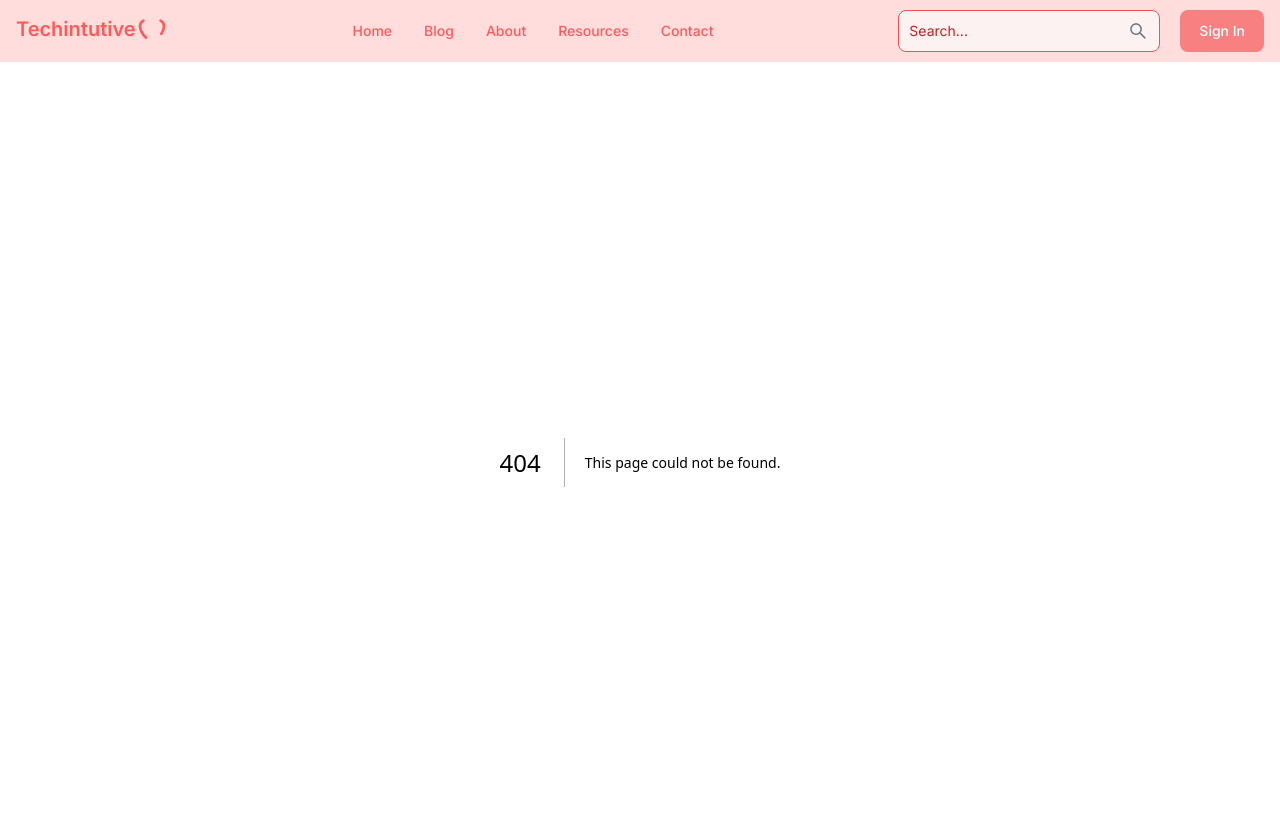
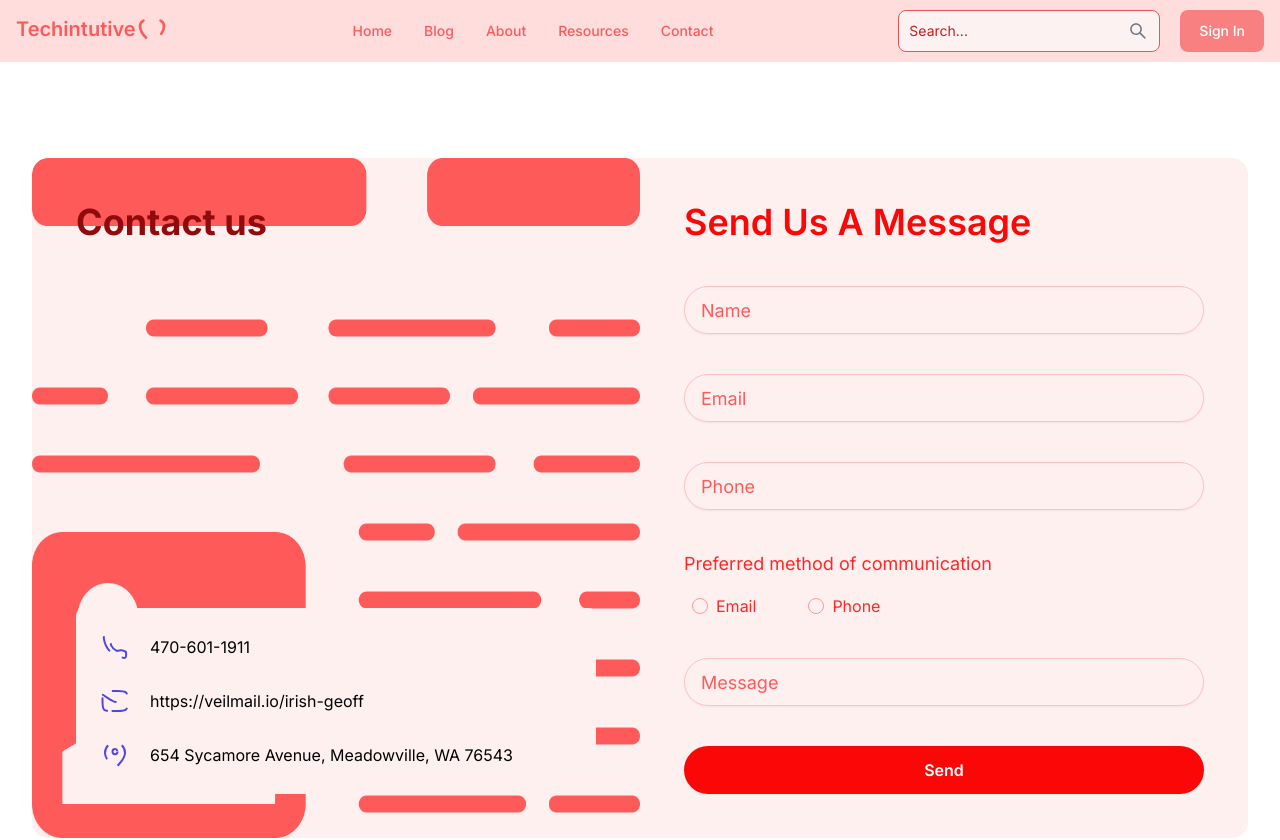
Before and after one commit to prasenjitpriyan/techIntuitive, a Next.js app: page /contact in a window 1280 px wide. Before the commit this address had no page. Shown: the top 840 px of the page. Built offline with nearby package versions, Linux system fonts and the light colour scheme.

Commit message:
Contact page added

```diff
--- /dev/null
+++ b/src/app/contact/page.jsx
@@ -0,0 +1,174 @@
+import Image from "next/image";
+import React from "react";
+import blog from "@/assets/images/blog.png";
+import Link from "next/link";
+
+const ContactPage = () => {
+  return (
+    <React.Fragment>
+      <form action="https://fabform.io/f/xxxxx" method="post">
+        <section className="py-24">
+          <div className="mx-auto max-w-7xl px-4 sm:px-6 lg:px-8">
+            <div className="grid lg:grid-cols-2 grid-cols-1">
+              <div className="lg:mb-0 mb-10">
+                <div className="group w-full h-full">
+                  <div className="relative h-full">
+                    <Image
+                      src={blog}
+                      height={2000}
+                      width={2000}
+                      alt="ContactUs tailwind section"
+                      className="w-full h-full lg:rounded-l-2xl  bg-blend-multiply bg-myColors-700"
+                    />
+                    <h1 className="font-manrope text-myColors-900 text-4xl font-bold leading-10 absolute top-11 left-11">
+                      Contact us
+                    </h1>
+                    <div className="absolute bottom-0 w-full lg:p-11 p-5">
+                      <div className="bg-myColors-50 rounded-lg p-6 block">
+                        <Link
+                          href="javascript:;"
+                          className="flex items-center mb-6"
+                        >
+                          <svg
+                            width="30"
+                            height="30"
+                            viewBox="0 0 30 30"
+                            fill="none"
+                            xmlns="http://www.w3.org/2000/svg"
+                          >
+                            <path
+                              d="M22.3092 18.3098C22.0157 18.198 21.8689 18.1421 21.7145 18.1287C21.56 18.1154 21.4058 18.1453 21.0975 18.205L17.8126 18.8416C17.4392 18.9139 17.2525 18.9501 17.0616 18.9206C16.8707 18.891 16.7141 18.8058 16.4008 18.6353C13.8644 17.2551 12.1853 15.6617 11.1192 13.3695C10.9964 13.1055 10.935 12.9735 10.9133 12.8017C10.8917 12.6298 10.9218 12.4684 10.982 12.1456L11.6196 8.72559C11.6759 8.42342 11.7041 8.27233 11.6908 8.12115C11.6775 7.96998 11.6234 7.82612 11.5153 7.5384L10.6314 5.18758C10.37 4.49217 10.2392 4.14447 9.95437 3.94723C9.6695 3.75 9.29804 3.75 8.5551 3.75H5.85778C4.58478 3.75 3.58264 4.8018 3.77336 6.06012C4.24735 9.20085 5.64674 14.8966 9.73544 18.9853C14.0295 23.2794 20.2151 25.1426 23.6187 25.884C24.9335 26.1696 26.0993 25.1448 26.0993 23.7985V21.2824C26.0993 20.5428 26.0993 20.173 25.9034 19.8888C25.7076 19.6046 25.362 19.4729 24.6708 19.2096L22.3092 18.3098Z"
+                              stroke="#4F46E5"
+                              stroke-width="2"
+                              stroke-linecap="round"
+                              stroke-linejoin="round"
+                            />
+                          </svg>
+                          <h5 className="text-black text-base font-normal leading-6 ml-5">
+                            470-601-1911
+                          </h5>
+                        </Link>
+                        <Link
+                          href="https://veilmail.io/irish-geoff"
+                          className="flex items-center mb-6"
+                        >
+                          <svg
+                            width="30"
+                            height="30"
+                            viewBox="0 0 30 30"
+                            fill="none"
+                            xmlns="http://www.w3.org/2000/svg"
+                          >
+                            <path
+                              d="M2.81501 8.75L10.1985 13.6191C12.8358 15.2015 14.1544 15.9927 15.6032 15.9582C17.0519 15.9237 18.3315 15.0707 20.8905 13.3647L27.185 8.75M12.5 25H17.5C22.214 25 24.5711 25 26.0355 23.5355C27.5 22.0711 27.5 19.714 27.5 15C27.5 10.286 27.5 7.92893 26.0355 6.46447C24.5711 5 22.214 5 17.5 5H12.5C7.78595 5 5.42893 5 3.96447 6.46447C2.5 7.92893 2.5 10.286 2.5 15C2.5 19.714 2.5 22.0711 3.96447 23.5355C5.42893 25 7.78595 25 12.5 25Z"
+                              stroke="#4F46E5"
+                              stroke-width="2"
+                              stroke-linecap="round"
+                            />
+                          </svg>
+                          <h5 className="text-black text-base font-normal leading-6 ml-5">
+                            https://veilmail.io/irish-geoff
+                          </h5>
+                        </Link>
+                        <Link href="javascript:;" className="flex items-center">
+                          <svg
+                            width="30"
+                            height="30"
+                            viewBox="0 0 30 30"
+                            fill="none"
+                            xmlns="http://www.w3.org/2000/svg"
+                          >
+                            <path
+                              d="M25 12.9169C25 17.716 21.1939 21.5832 18.2779 24.9828C16.8385 26.6609 16.1188 27.5 15 27.5C13.8812 27.5 13.1615 26.6609 11.7221 24.9828C8.80612 21.5832 5 17.716 5 12.9169C5 10.1542 6.05357 7.5046 7.92893 5.55105C9.8043 3.59749 12.3478 2.5 15 2.5C17.6522 2.5 20.1957 3.59749 22.0711 5.55105C23.9464 7.5046 25 10.1542 25 12.9169Z"
+                              stroke="#4F46E5"
+                              stroke-width="2"
+                            />
+                            <path
+                              d="M17.5 11.6148C17.5 13.0531 16.3807 14.219 15 14.219C13.6193 14.219 12.5 13.0531 12.5 11.6148C12.5 10.1765 13.6193 9.01058 15 9.01058C16.3807 9.01058 17.5 10.1765 17.5 11.6148Z"
+                              stroke="#4F46E5"
+                              stroke-width="2"
+                            />
+                          </svg>
+                          <h5 className="text-black text-base font-normal leading-6 ml-5">
+                            654 Sycamore Avenue, Meadowville, WA 76543
+                          </h5>
+                        </Link>
+                      </div>
+                    </div>
+                  </div>
+                </div>
+              </div>
+              <div className="bg-myColors-50 p-5 lg:p-11 rounded-r-2xl">
+                <h2 className="text-myColors-600 font-manrope text-4xl font-semibold leading-10 mb-11">
+                  Send Us A Message
+                </h2>
+                <input
+                  type="text"
+                  className="w-full h-12 text-myColors-600 placeholder-myColors-400  shadow-sm bg-transparent text-lg font-normal leading-7 rounded-full border border-myColors-200 focus:outline-none pl-4 mb-10"
+                  placeholder="Name"
+                />
+                <input
+                  type="text"
+                  className="w-full h-12 text-myColors-600 placeholder-myColors-400 shadow-sm bg-transparent text-lg font-normal leading-7 rounded-full border border-myColors-200 focus:outline-none pl-4 mb-10"
+                  placeholder="Email"
+                />
+                <input
+                  type="text"
+                  className="w-full h-12 text-myColors-600 placeholder-myColors-400 shadow-sm bg-transparent text-lg font-normal leading-7 rounded-full border border-myColors-200 focus:outline-none pl-4 mb-10"
+                  placeholder="Phone"
+                />
+                <div className="mb-10">
+                  <h4 className="text-myColors-500 text-lg font-normal leading-7 mb-4">
+                    Preferred method of communication
+                  </h4>
+                  <div className="flex">
+                    <div className="flex items-center mr-11">
+                      <input
+                        id="radio-group-1"
+                        type="radio"
+                        name="radio-group"
+                        className="hidden checked:bg-no-repeat checked:bg-center checked:border-myColors-500 checked:bg-myColors-100"
+                      />
+                      <label
+                        htmlFor="radio-group-1"
+                        className="flex items-center cursor-pointer text-myColors-500 text-base font-normal leading-6"
+                      >
+                        <span className="border border-myColors-300 rounded-full mr-2 w-4 h-4  ml-2 "></span>{" "}
+                        Email
+                      </label>
+                    </div>
+                    <div className="flex items-center">
+                      <input
+                        id="radio-group-2"
+                        type="radio"
+                        name="radio-group"
+                        className="hidden checked:bg-no-repeat checked:bg-center checked:border-myColors-500 checked:bg-myColors-100"
+                      />
+                      <label
+                        htmlFor="radio-group-2"
+                        className="flex items-center cursor-pointer text-myColors-500 text-base font-normal leading-6"
+                      >
+                        <span className="border border-myColors-300  rounded-full mr-2 w-4 h-4  ml-2 "></span>{" "}
+                        Phone
+                      </label>
+                    </div>
+                  </div>
+                </div>
+                <input
+                  type="text"
+                  className="w-full h-12 text-myColors-600 placeholder-myColors-400 bg-transparent text-lg shadow-sm font-normal leading-7 rounded-full border border-myColors-200 focus:outline-none pl-4 mb-10"
+                  placeholder="Message"
+                />
+                <button className="w-full h-12 text-white text-base font-semibold leading-6 rounded-full transition-all duration-700 hover:bg-myColors-800 bg-myColors-600 shadow-sm">
+                  Send
+                </button>
+              </div>
+            </div>
+          </div>
+        </section>
+      </form>
+    </React.Fragment>
+  );
+};
+
+export default ContactPage;
```
